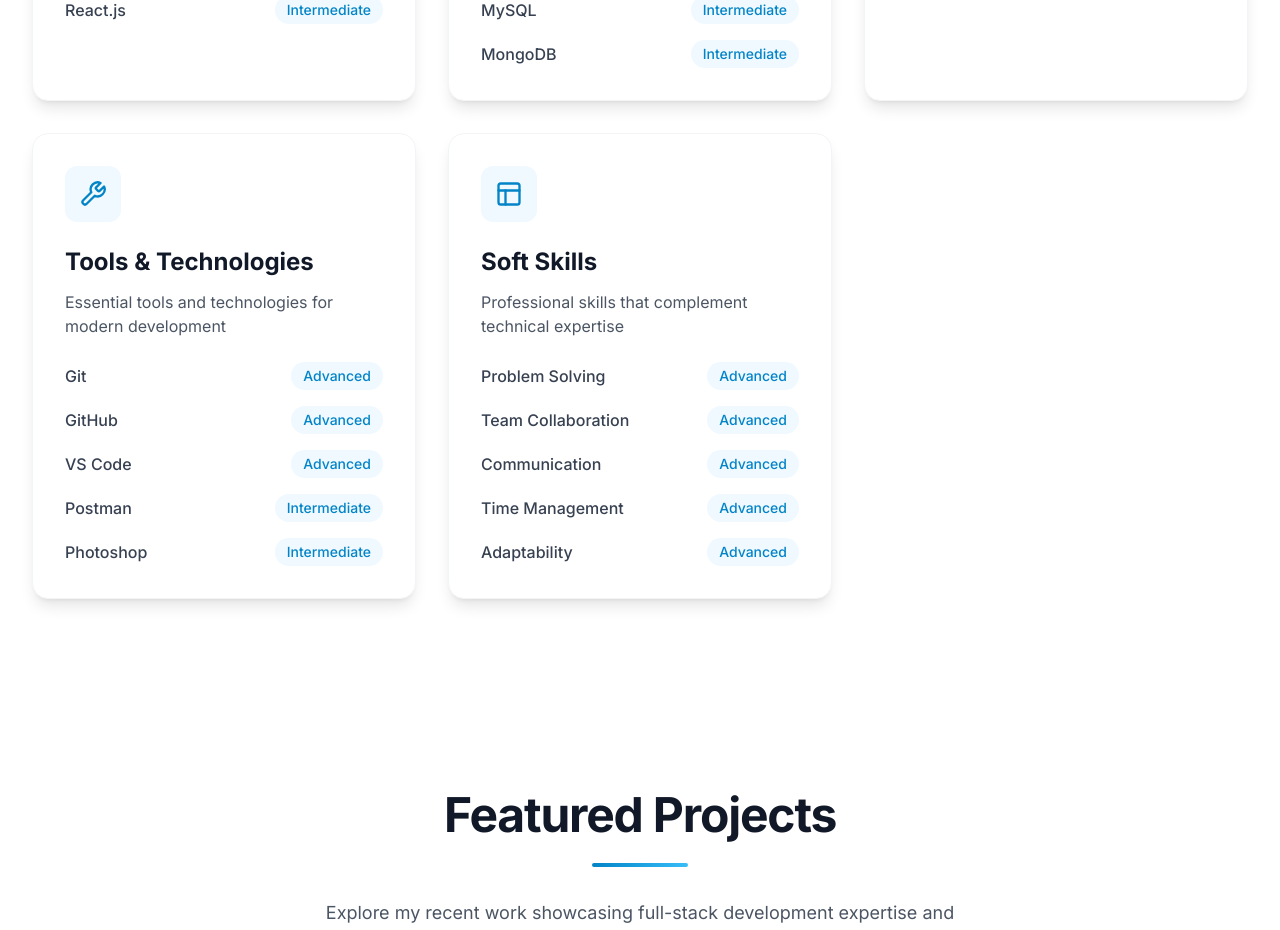
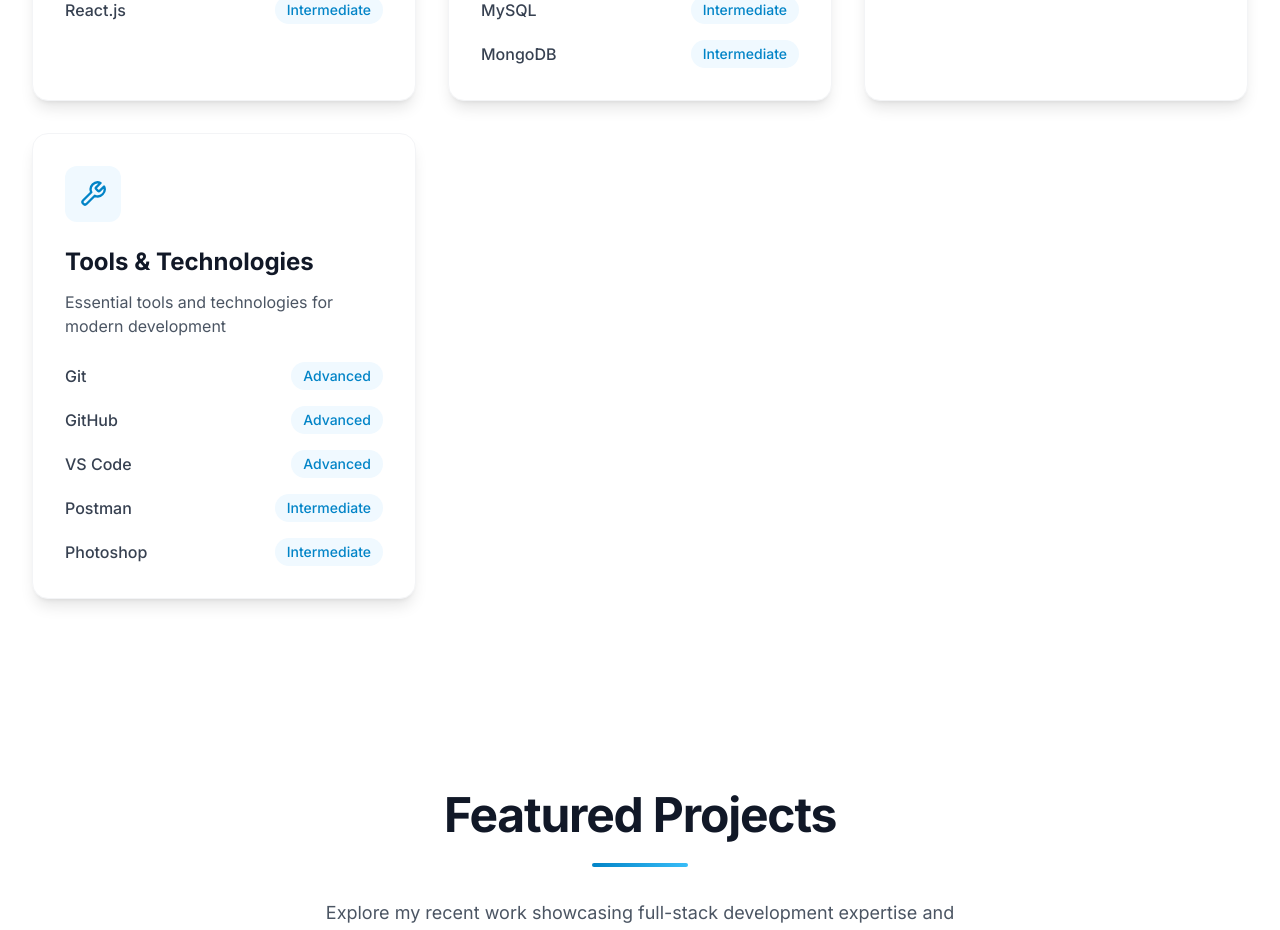
Before and after one commit to pateljenish9878/portfolio, a Next.js app: page / in a window 1280 px wide. Shown: the part 2469-3399 px from the top of the page. Built offline with nearby package versions, Linux system fonts and the light colour scheme.

Commit message:
Update Skills.tsx

```diff
--- a/src/components/sections/Skills.tsx
+++ b/src/components/sections/Skills.tsx
@@ -51,18 +51,6 @@ const skills = [
       { name: 'VS Code', level: 'Advanced' },
       { name: 'Postman', level: 'Intermediate' },
       { name: 'Photoshop', level: 'Intermediate' },
-    ],
-  },
-  {
-    category: 'Soft Skills',
-    description: 'Professional skills that complement technical expertise',
-    icon: FiLayout,
-    technologies: [
-      { name: 'Problem Solving', level: 'Advanced' },
-      { name: 'Team Collaboration', level: 'Advanced' },
-      { name: 'Communication', level: 'Advanced' },
-      { name: 'Time Management', level: 'Advanced' },
-      { name: 'Adaptability', level: 'Advanced' },
     ],
   },
 ]
```
